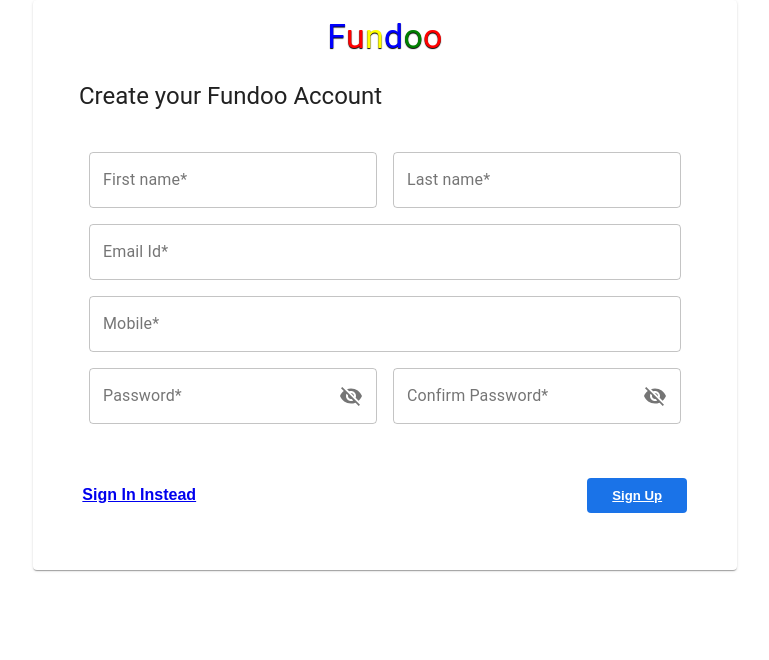
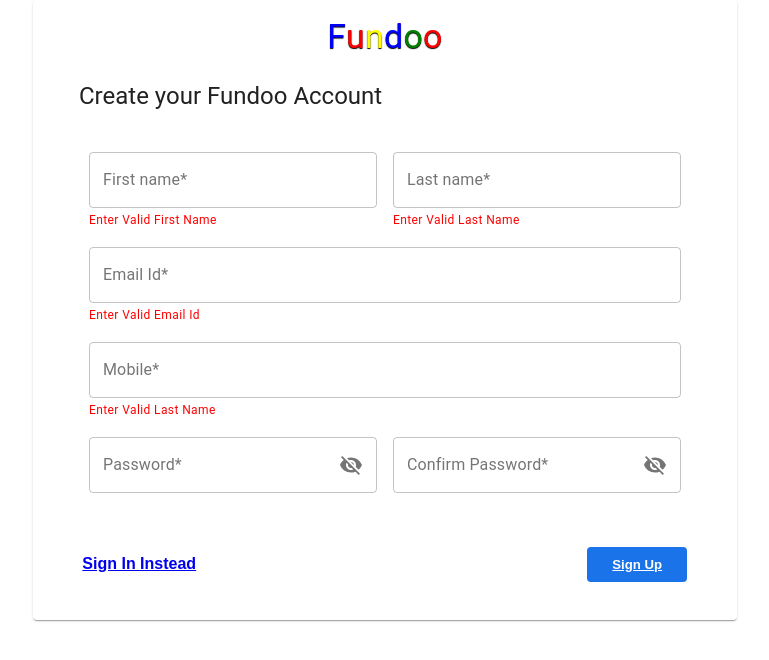
Before and after one commit to Kumarshanbhag/Fundoo-React, a React (Create React App) app: page /signup in a window 1280 px wide. Shown: the top 660 px of the page, without its empty margins (255-1024 px from the left). Built offline with nearby package versions, Linux system fonts and the light colour scheme.

Commit message:
ADDED : Validation For SignUp Page

```diff
--- a/src/Components/ForgotPassword.jsx
+++ b/src/Components/ForgotPassword.jsx
@@ -20,7 +20,6 @@
         this.handleChange = this.handleChange.bind(this);
       }
       handleChange = async (e) => {
-        // const { name } = e.target;
         this.setState({ [e.target.name]: await e.target.value });
       };
 
--- a/src/Components/SignUp.jsx
+++ b/src/Components/SignUp.jsx
@@ -10,12 +10,19 @@
     FormControl,
     InputLabel,
     OutlinedInput,
+    FormHelperText
 }
 from "@material-ui/core";
 import "../scss/signup.scss";
 import VisibilityIcon from '@material-ui/icons/Visibility';
 import VisibilityOffIcon from '@material-ui/icons/VisibilityOff';
 import { Link } from "react-router-dom";
+
+const NAME_PATTERN = RegExp("^[A-Z]{1}[a-zA-Z]{2,}$");
+const EMAIL_PATTERN = RegExp(
+    "^[a-zA-Z0-9]+[.+_-]?[a-zA-Z0-9]+[@][a-zA-Z0-9]+[.][a-zA-Z]{2,4}[.]?[a-zA-Z]{0,3}"
+  );
+const CONTACT_PATTERN = RegExp("^[0-9]{10}$");
 
 class SignUp extends React.Component{
     constructor() {
@@ -28,13 +35,49 @@
             password:null,
             confirm:null,
             passwordVisibility:true,
+            validName:false,
+            validLastname:false,
+            validEmail:false,
+            validContact:false,
         };
         this.handleChange = this.handleChange.bind(this);
         this.handleVisibility=this.handleVisibility.bind(this);
       }
 
       handleChange = async (e) => {
+        const { name } = e.target;
         this.setState({ [e.target.name]: await e.target.value });
+        console.log(name);
+        switch (name) {
+            case "firstname":
+              NAME_PATTERN.test(this.state.firstname)
+                ? this.setState({ validName: true })
+                : this.setState({ validName: false });
+            break;
+
+            case "lastname":
+                NAME_PATTERN.test(this.state.lastname)
+                  ? this.setState({ validLastname: true })
+                  : this.setState({ validLastname: false });
+            break;
+
+            case "emailId":
+                EMAIL_PATTERN.test(this.state.emailId)
+                  ? this.setState({ validEmail: true })
+                  : this.setState({ validEmail: false });
+            break;
+
+            case "mobile":
+                CONTACT_PATTERN.test(this.state.mobile)
+                  ? this.setState({ validContact: true })
+                  : this.setState({ validContact: false });
+            break;
+
+            default:
+              break;
+        }
+        console.log(this.state.validName);
+        console.log(this.state.validLastname);
       };
 
       handleVisibility = () => {
@@ -55,27 +98,47 @@
                         Create your Fundoo Account
                     </Typography>
 
-                    <Grid className="gridContainer" container spacing={1} direction="row" justify="center"
+                    <Grid className="gridContainer" container spacing={2} direction="row" justify="center"
                     alignItems="center" spacing={2}>
 
                         <Grid item xs={6} className="gridItem">
                             <TextField name='firstname' onChange={this.handleChange} value={this.state.firstname}
                             fullWidth="true" id="outlined-basic" label="First name*" variant="outlined"/>
+                            {this.state.validName === false ? (
+                                <FormHelperText style={{ color: "red" }} id="outlined-weight-helper-text">
+                                    Enter Valid First Name
+                                </FormHelperText>
+                            ) : null}
                         </Grid>
 
                         <Grid item xs={6}  className="gridItem">
                             <TextField name="lastname" onChange={this.handleChange} value={this.state.lastname} fullWidth="true"
                             id="outlined-basic" label="Last name*" variant="outlined"/>
+                            {this.state.validLastname === false ? (
+                                <FormHelperText style={{ color: "red" }} id="outlined-weight-helper-text">
+                                    Enter Valid Last Name
+                                </FormHelperText>
+                            ) : null}
                         </Grid>
 
                         <Grid item xs={12} className="gridItem">
                             <TextField name='emailId' onChange={this.handleChange} value={this.state.emailId} fullWidth="true"
                              id="outlined-basic" label="Email Id*" variant="outlined"/>
+                             {this.state.validEmail === false ? (
+                                <FormHelperText style={{ color: "red" }} id="outlined-weight-helper-text">
+                                    Enter Valid Email Id
+                                </FormHelperText>
+                            ) : null}
                         </Grid>
 
                         <Grid item xs={12} className="gridItem">
                             <TextField name='mobile' onChange={this.handleChange} value={this.state.mobile} fullWidth="true"
                              id="outlined-basic" label="Mobile*" variant="outlined"/>
+                             {this.state.validContact === false ? (
+                                <FormHelperText style={{ color: "red" }} id="outlined-weight-helper-text">
+                                    Enter Valid Last Name
+                                </FormHelperText>
+                            ) : null}
                         </Grid>
 
                         <Grid item xs={6} className="gridItem">
--- a/src/scss/signup.scss
+++ b/src/scss/signup.scss
@@ -6,7 +6,7 @@
     width:55vw;
     min-width:400px;
     height:100%;
-    min-height:570px;
+    min-height:620px;
     left:calc(50% - 27.5vw);
 }
 
```
